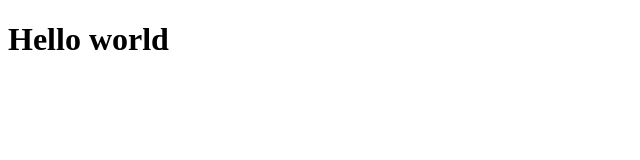
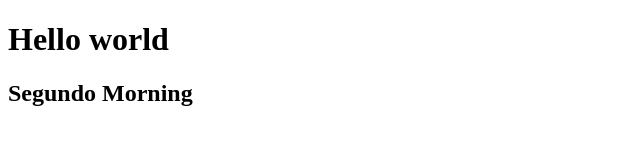
Before and after one commit to KimXavier/PruevaGIT, a plain HTML site: page index.html in a window 1280 px wide. Shown: the whole page, without its empty margins (0-640 px from the left). Drawn offline with Linux system fonts and the light colour scheme.

Commit message:
Mi segundo commit

```diff
--- a/index.html
+++ b/index.html
@@ -7,6 +7,6 @@
 </head>
 <body>
     <h1>Hello world</h1>
-
+    <h2>Segundo Morning</h2>
 </body>
 </html>
```
